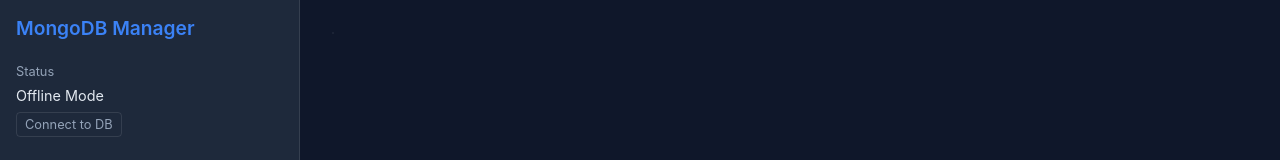
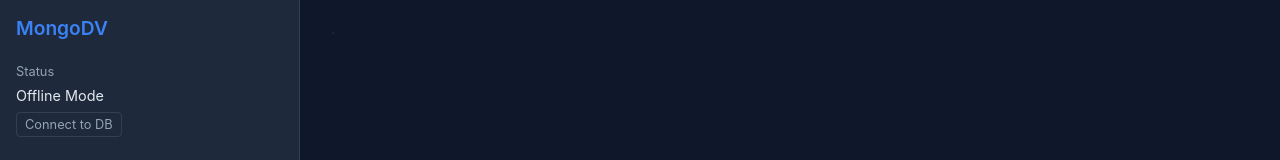
Before and after one commit to michaeljamesrojas/MongoDV, a React (Vite) app in the folder client/: page / in a window 1280 px wide. Both pictures are taken after a click on the button "Open Canvas (Offline)". Shown: the top 160 px of the page. Built offline with nearby package versions, Linux system fonts and the light colour scheme.

Commit message:
App rename

```diff
--- a/client/src/App.jsx
+++ b/client/src/App.jsx
@@ -314,7 +314,7 @@
       padding: '1rem',
       height: '100%'
     }}>
-      <h2 style={{ marginBottom: '1.5rem', fontSize: '1.2rem', color: 'var(--primary)' }}>MongoDB Manager</h2>
+      <h2 style={{ marginBottom: '1.5rem', fontSize: '1.2rem', color: 'var(--primary)' }}>MongoDV</h2>
 
       <div style={{ marginBottom: '2rem' }}>
         <div style={{ fontSize: '0.8rem', color: '#94a3b8', marginBottom: '0.5rem' }}>
```
